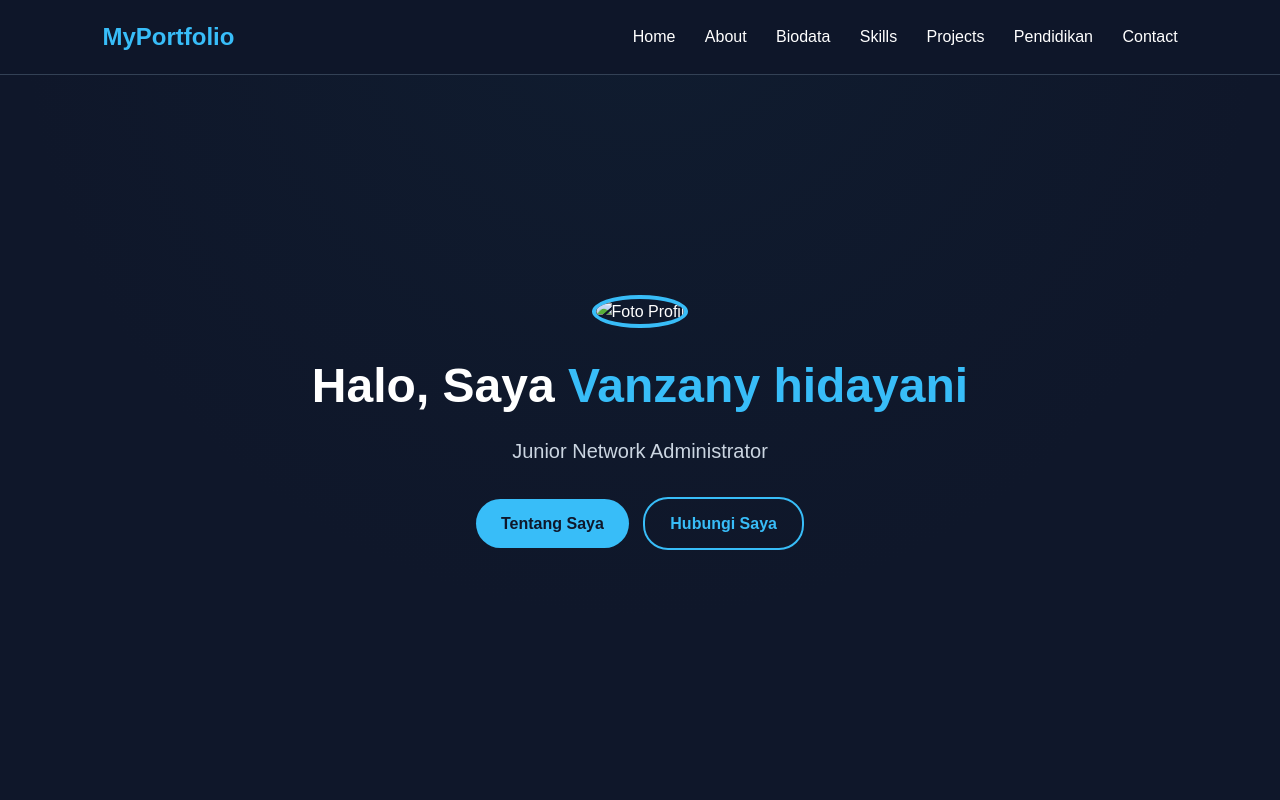
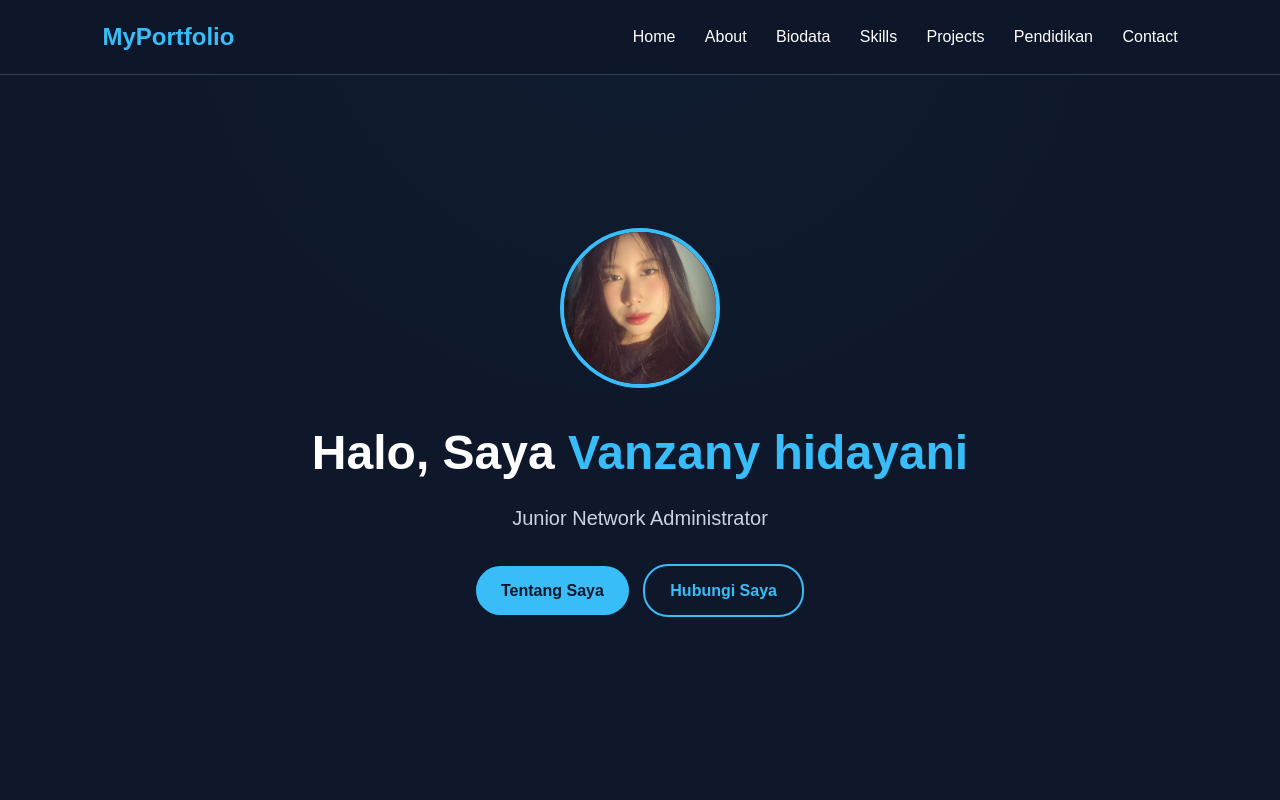
Before and after one commit to vayyzh/Portofolio, a plain HTML site: page index.html in a window 1280 px wide. Shown: the top 800 px of the page. Drawn offline with Linux system fonts and the light colour scheme.

Commit message:
Update index.html

```diff
--- a/index.html
+++ b/index.html
@@ -70,7 +70,7 @@ columns:repeat(2,1fr);gap:20px;max-width:800px;margin:auto}
 
 <section id="home">
     <div class="profile">
-        <img src="foto cantik.jpeg" alt="Foto Profil">
+        <img src="fotocantik.jpeg" alt="Foto Profil">
         <h1>Halo, Saya <span>Vanzany hidayani</span></h1>
         <p>Junior Network Administrator</p>
         <a href="#about" class="btn">Tentang Saya</a>
```
